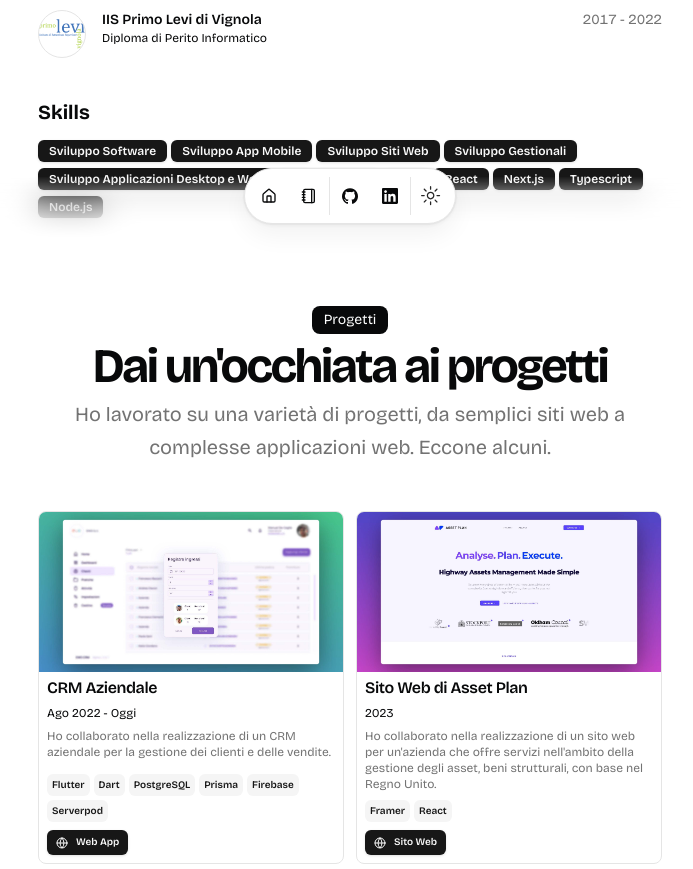
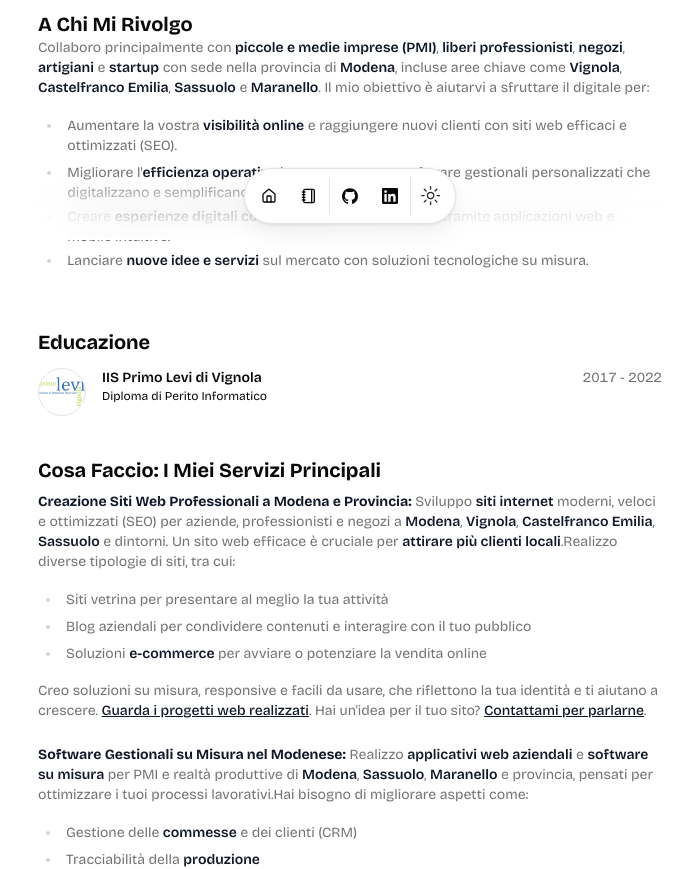
Before and after one commit to AmoonPod/portfolio_new, a Next.js app: page / in a window 1280 px wide. Shown: the part 560-1429 px from the top of the page, without its empty margins (290-983 px from the left). Built offline with nearby package versions, Linux system fonts and the light colour scheme.

Commit message:
improvements

```diff
--- a/src/app/layout.tsx
+++ b/src/app/layout.tsx
@@ -95,7 +95,7 @@ export default function RootLayout({
     <html lang="en" suppressHydrationWarning>
       <head>
         <link rel="canonical" href={DATA.url} />
-
+        <meta name="google-site-verification" content="BzkUaVu8rd1Ixv5g73FCGyldZPKgc2NklXHMqbOcm9Q" />
         <meta property="og:logo" content="logo_black.png" />
       </head>
       <body
--- a/src/app/page.tsx
+++ b/src/app/page.tsx
@@ -20,12 +20,14 @@ export default function Page() {
         <div className="mx-auto w-full max-w-2xl space-y-8">
           <div className="gap-2 flex justify-between">
             <div className="flex-col flex flex-1 space-y-1.5">
+              <h1>
                 <BlurFadeText
                   delay={BLUR_FADE_DELAY}
                   className="text-3xl font-bold tracking-tighter sm:text-5xl xl:text-6xl/none"
                   yOffset={8}
                   text={`${DATA.name}`}
                 />
+              </h1>
               <BlurFadeText
                 className="max-w-[600px] md:text-xl"
                 delay={BLUR_FADE_DELAY}
@@ -69,6 +71,21 @@ export default function Page() {
           </Markdown>
         </BlurFade>
       </section>
+      <section id="chi-aiuto">
+        <BlurFade delay={BLUR_FADE_DELAY * 5}>
+          <h2 className="text-xl font-bold">{DATA.targetAudience.title}</h2>
+        </BlurFade>
+        <div className="prose max-w-full text-pretty font-sans text-sm text-muted-foreground dark:prose-invert">
+          <BlurFade delay={BLUR_FADE_DELAY * 6}>
+            <p dangerouslySetInnerHTML={{ __html: DATA.targetAudience.intro }} className="m-0" />
+            <ul className="list-disc pl-6 space-y-1">
+              {DATA.targetAudience.points.map((point, index) => (
+                <li key={index} dangerouslySetInnerHTML={{ __html: point }} />
+              ))}
+            </ul>
+          </BlurFade>
+        </div>
+      </section>
       <section id="education">
         <div className="flex min-h-0 flex-col gap-y-3">
           <BlurFade delay={BLUR_FADE_DELAY * 7}>
@@ -93,14 +110,16 @@ export default function Page() {
         </div>
       </section>
       <section id="skills">
-        <div className="flex min-h-0 flex-col gap-y-3">
+        <div className="flex min-h-0 flex-col">
           <BlurFade delay={BLUR_FADE_DELAY * 9}>
-            <h2 className="text-xl font-bold">Skills</h2>
+            <h2 className="text-xl font-bold">Cosa Faccio: I Miei Servizi Principali</h2>
           </BlurFade>
-          <div className="flex flex-wrap gap-1">
-            {DATA.skills.map((skill, id) => (
-              <BlurFade key={skill} delay={BLUR_FADE_DELAY * 10 + id * 0.05}>
-                <Badge key={skill}>{skill}</Badge>
+          <div className="prose max-w-full text-pretty font-sans text-sm text-muted-foreground dark:prose-invert space-y-6 mt-2">
+            {DATA.services.items.map((service, id) => (
+              <BlurFade key={service.title} delay={BLUR_FADE_DELAY * 10 + (id + 1) * 0.05}>
+                <h3 className="inline text-sm font-bold">{service.title}</h3>
+                {' '}
+                <p className="inline m-0" dangerouslySetInnerHTML={{ __html: service.description }} />
               </BlurFade>
             ))}
           </div>
@@ -146,10 +165,24 @@ export default function Page() {
           </div>
         </div>
       </section>
-
+      <section id="perche-scegliermi">
+        <BlurFade delay={BLUR_FADE_DELAY * 13}>
+          <h2 className="text-xl font-bold">{DATA.whyMe.title}</h2>
+        </BlurFade>
+        <div className="prose max-w-full text-pretty font-sans text-sm text-muted-foreground dark:prose-invert mt-2 space-y-2">
+          <BlurFade delay={BLUR_FADE_DELAY * 14}>
+            <p dangerouslySetInnerHTML={{ __html: DATA.whyMe.intro }} />
+            <ul className="list-disc pl-6 space-y-1">
+              {DATA.whyMe.points.map((point, index) => (
+                <li key={index} dangerouslySetInnerHTML={{ __html: point }} />
+              ))}
+            </ul>
+          </BlurFade>
+        </div>
+      </section>
       <section id="contact">
         <div className="grid items-center justify-center gap-4 px-4 text-center md:px-6 w-full py-12">
-          <BlurFade delay={BLUR_FADE_DELAY * 16}>
+          <BlurFade delay={BLUR_FADE_DELAY * 15}>
             <div className="space-y-3">
               <div className="inline-block rounded-lg bg-foreground text-background px-3 py-1 text-sm">
                 Contattami
--- a/src/data/resume.tsx
+++ b/src/data/resume.tsx
@@ -10,7 +10,7 @@ export const DATA = {
   description:
     "Sviluppatore software e web. Mi piace aiutare le attività a crescere con soluzioni digitali su misura. Appassionato di AI e delle sue potenzialità.",
   summary:
-    "Appassionato di informatica da sempre, ho trasformato questo interesse in un lavoro che mi permette di aiutare le persone a realizzare le proprie idee. [Dopo aver lavorato su diversi tipi di progetti](#projects), ho scelto di dedicare parte del mio tempo e delle mie competenze alle attività locali, offrendo soluzioni digitali personalizzate: siti web, gestionali, applicazioni e molto altro. Il mio obiettivo è fornire strumenti efficaci e un supporto professionale per aiutarti a raggiungere i tuoi obiettivi di business, senza trascurare l'innovazione e le sfide che mi appassionano. Se hai un progetto in mente, [contattami per discuterne insieme](#contact).",
+    "Appassionato di informatica da sempre, ho trasformato questo interesse in un lavoro che mi permette di aiutare le persone a realizzare le proprie idee. Dopo aver lavorato su diversi tipi di progetti, ho scelto di dedicare parte del mio tempo e delle mie competenze alle attività locali, principalmente nel territorio di Modena e provincia (incluse aree come Vignola, Castelfranco Emilia, Sassuolo). Offro soluzioni digitali personalizzate: siti web moderni ed efficaci, gestionali su misura, applicazioni mobili intuitive e software specifici per rispondere alle tue esigenze. Il mio obiettivo è fornire strumenti efficaci e un supporto professionale per aiutarti a raggiungere i tuoi obiettivi di business, operando con base a Castelfranco Emilia. Se hai un progetto in mente, contattami per discuterne insieme.",
   avatarUrl: "/manuel.jpeg", // Sostituisci con il tuo avatar reale
   skills: [
     "Sviluppo Software",
@@ -105,7 +105,7 @@ export const DATA = {
       dates: "2023",
       active: true,
       description:
-        "Ho collaborato nella realizzazione di un sito web per un'azienda che offre servizi nell'ambito della gestione degli asset, beni strutturali, con base nel Regno Unito.",
+        "Ho collaborato nella realizzazione del sito web vetrina internazionale per un'azienda con sede nel Regno Unito, specializzata nella gestione di asset e beni strutturali.",
       technologies: ["Framer", "React"],
       links: [
         {
@@ -123,7 +123,7 @@ export const DATA = {
       dates: "2024",
       active: true,
       description:
-        "Ho sviluppato un sito web per un'azienda che si occupa di vendita di biomasse, pellet e pulizia di canne fumarie.",
+        "Ho sviluppato il sito web vetrina per Pure Heat, azienda di Spilamberto (MO) attiva nella vendita di biomasse, pellet e servizi di pulizia canne fumarie, curando design e usabilità.",
       technologies: ["Framer"],
       links: [
         {
@@ -154,4 +154,46 @@ export const DATA = {
       video: "",
     },
   ],
+  services: {
+    title: "Cosa Faccio",
+    items: [
+      {
+        title: "Creazione Siti Web Professionali a Modena e Provincia:",
+        description: "Sviluppo <strong>siti internet</strong> moderni, veloci e ottimizzati (SEO) per aziende, professionisti e negozi a <strong>Modena</strong>, <strong>Vignola</strong>, <strong>Castelfranco Emilia</strong>, <strong>Sassuolo</strong> e dintorni. Un sito web efficace è cruciale per <strong>attirare più clienti locali</strong>.Realizzo diverse tipologie di siti, tra cui:<ul><li>Siti vetrina per presentare al meglio la tua attività</li><li>Blog aziendali per condividere contenuti e interagire con il tuo pubblico</li><li>Soluzioni <strong>e-commerce</strong> per avviare o potenziare la vendita online</li></ul>Creo soluzioni su misura, responsive e facili da usare, che riflettono la tua identità e ti aiutano a crescere. <a href=\"#projects\">Guarda i progetti web realizzati</a>. Hai un\'idea per il tuo sito? <a href=\"#contact\">Contattami per parlarne</a>."
+      },
+      {
+        title: "Software Gestionali su Misura nel Modenese:",
+        description: "Realizzo <strong>applicativi web aziendali</strong> e <strong>software su misura</strong> per PMI e realtà produttive di <strong>Modena</strong>, <strong>Sassuolo</strong>, <strong>Maranello</strong> e provincia, pensati per ottimizzare i tuoi processi lavorativi.Hai bisogno di migliorare aspetti come:<ul><li>Gestione delle <strong>commesse</strong> e dei clienti (CRM)</li><li>Tracciabilità della <strong>produzione</strong></li><li>Integrazione con la <strong>fatturazione elettronica (PA e B2B)</strong></li><li>Controllo del <strong>magazzino</strong></li></ul>Un gestionale personalizzato <strong>riduce gli errori manuali e libera tempo prezioso</strong> per la tua attività, rendendola più efficiente. Sviluppo soluzioni intuitive, potenti e integrabili. <a href=\"#contact\">Richiedi un preventivo gratuito per il tuo gestionale</a>."
+      },
+      {
+        title: "Sviluppo Applicazioni Mobile (iOS/Android):",
+        description: "Porto le tue idee su smartphone e tablet creando <strong>applicazioni mobile</strong> native o cross-platform (utilizzando Flutter/Dart) per dispositivi iOS e Android. Collaboro con startup e aziende di <strong>Modena</strong> e provincia.Sviluppo app:<ul><li><strong>Performanti</strong> e reattive</li><li><strong>Intuitive</strong> e facili da usare</li><li>Utili per <strong>raggiungere i tuoi clienti ovunque</strong> si trovino</li></ul>Seguo l\'intero ciclo di sviluppo, dalla progettazione alla pubblicazione sugli store. Hai un\'idea per un\'app? <a href=\"#contact\">Pianifica una chiamata conoscitiva</a>."
+      },
+      {
+        title: "Consulenza e Integrazione AI per Aziende Locali:",
+        description: "Aiuto le aziende della provincia di <strong>Modena</strong> a sfruttare l\'<strong>Intelligenza Artificiale</strong> per innovare e ottenere un vantaggio competitivo.Posso aiutarti a:<ul><li>Integrare funzionalità AI nei tuoi sistemi esistenti</li><li>Creare <strong>strumenti intelligenti</strong> per automatizzare compiti ripetitivi</li><li>Analizzare dati in modo avanzato per ottenere insight preziosi</li><li>Migliorare l\'esperienza dei tuoi clienti con soluzioni personalizzate</li></ul>L\'AI può <strong>ottimizzare processi e aprire nuove opportunità</strong> di business. <a href=\"#contact\">Contattami per valutare le potenzialità dell'AI</a>."
+      }
+    ]
+  },
+  targetAudience: {
+    title: "A Chi Mi Rivolgo",
+    intro: "Collaboro principalmente con <strong>piccole e medie imprese (PMI)</strong>, <strong>liberi professionisti</strong>, <strong>negozi</strong>, <strong>artigiani</strong> e <strong>startup</strong> con sede nella provincia di <strong>Modena</strong>, incluse aree chiave come <strong>Vignola</strong>, <strong>Castelfranco Emilia</strong>, <strong>Sassuolo</strong> e <strong>Maranello</strong>. Il mio obiettivo è aiutarvi a sfruttare il digitale per:",
+    points: [
+      "Aumentare la vostra <strong>visibilità online</strong> e raggiungere nuovi clienti con siti web efficaci e ottimizzati (SEO).",
+      "Migliorare l'<strong>efficienza operativa</strong> interna attraverso software gestionali personalizzati che digitalizzano e semplificano i processi.",
+      "Creare <strong>esperienze digitali coinvolgenti</strong> per i vostri utenti tramite applicazioni web e mobile intuitive.",
+      "Lanciare <strong>nuove idee e servizi</strong> sul mercato con soluzioni tecnologiche su misura."
+    ]
+  },
+  whyMe: {
+    title: "Perché Scegliermi",
+    intro: "Mi impegno a fornire non solo codice, ma soluzioni concrete che portano valore al tuo business. Ecco cosa mi distingue:",
+    points: [
+      "<strong>Approccio Personalizzato:</strong> Ascolto attentamente le tue esigenze per proporti la soluzione tecnologica più adatta, senza pacchetti preconfezionati. Il tuo progetto è unico.",
+      "<strong>Focus sui Risultati:</strong> Il mio obiettivo è aiutarti a raggiungere i tuoi traguardi, che sia aumentare le vendite, migliorare l'efficienza o rafforzare la tua presenza online.",
+      "<strong>Competenza Tecnica Aggiornata:</strong> Utilizzo tecnologie moderne e performanti come Next.js, React, Flutter e sono costantemente aggiornato sulle ultime tendenze, inclusa l'Intelligenza Artificiale, per offrirti soluzioni all'avanguardia.",
+      "<strong>Trasparenza e Comunicazione:</strong> Ti tengo aggiornato durante tutto il processo di sviluppo, con un dialogo aperto e chiaro.",
+      "<strong>Supporto Diretto:</strong> Sono il tuo referente unico per lo sviluppo e l'assistenza, garantendo un supporto rapido e competente per le realtà di <strong>Modena</strong> e provincia."
+    ]
+  }
 } as const;
```
Lines whose indentation alone changed are shown as unchanged.
